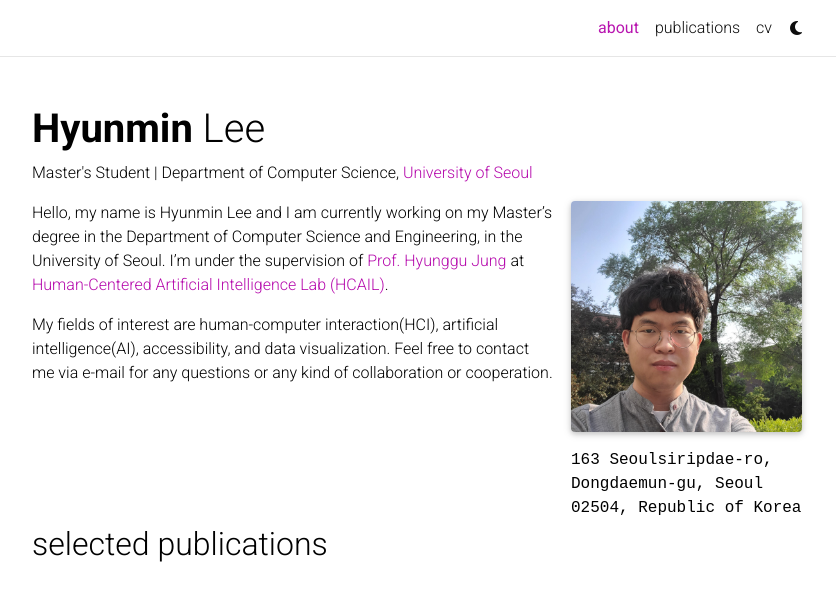
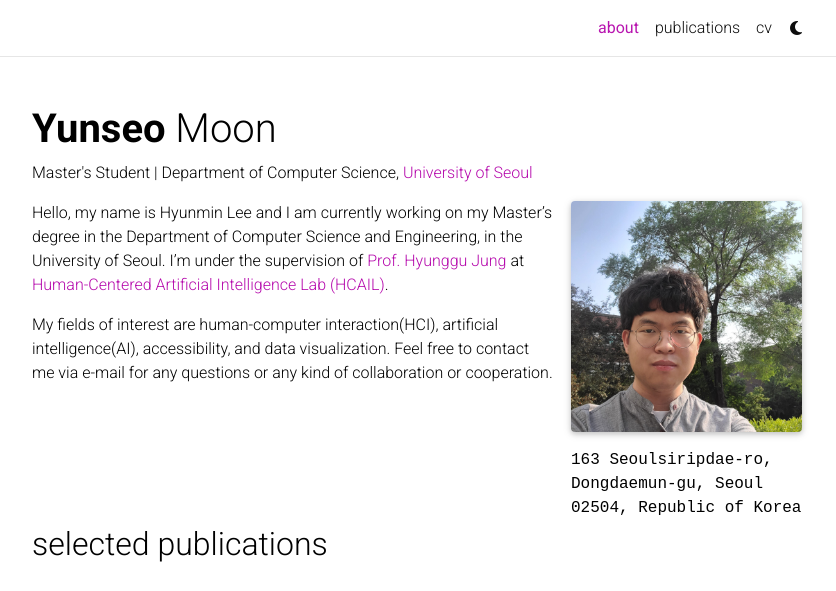
Before and after one commit to copel0317/copel0317.github.io, a Jekyll site: the page built from _pages/about.md, in a window 1280 px wide, cut to the strip 0-591 px from the top of the page. Shown: the whole strip, without its empty margins (223-1059 px from the left). Built offline with Jekyll 4.4.1, drawn with Linux system fonts in a browser that asks for light colours; full-size pictures stand in for the smaller copies a plugin makes; comment, search, counter and statistics services are not loaded; a style sheet for code colours, icons or effects is not loaded; some of the changed text lies outside the part shown.

Commit message:
Update _config.yml
name, url updated

```diff
--- a/_config.yml
+++ b/_config.yml
@@ -3,10 +3,10 @@
 # -----------------------------------------------------------------------------
 
 title: blank # the website title (if blank, full name will be used instead)
-first_name: Hyunmin
+first_name: Yunseo
 middle_name:
-last_name: Lee
-email: yunoa64@gmail.com
+last_name: Moon
+email: copel0317@gmail.com
 description: > # the ">" symbol means to ignore newlines until "footer_text:"
   A simple, whitespace theme for academics. Based on [*folio](https://github.com/bogoli/-folio) design.
 footer_text: >
@@ -18,7 +18,7 @@
 lang: en # the language of your site (for example: en, fr, cn, ru, etc.)
 icon: ⚛️  # the emoji used as the favicon (alternatively, provide image name in /assets/img/)
 
-url: https://hyunmin.github.io # the base hostname & protocol for your site
+url: https://copel0317.github.io # the base hostname & protocol for your site
 baseurl: # the subpath of your site, e.g. /blog/
 last_updated: false # set to true if you want to display last updated in the footer
 impressum_path:  # set to path to include impressum link in the footer, use the same path as permalink in a page, helps to conform with EU GDPR
```
